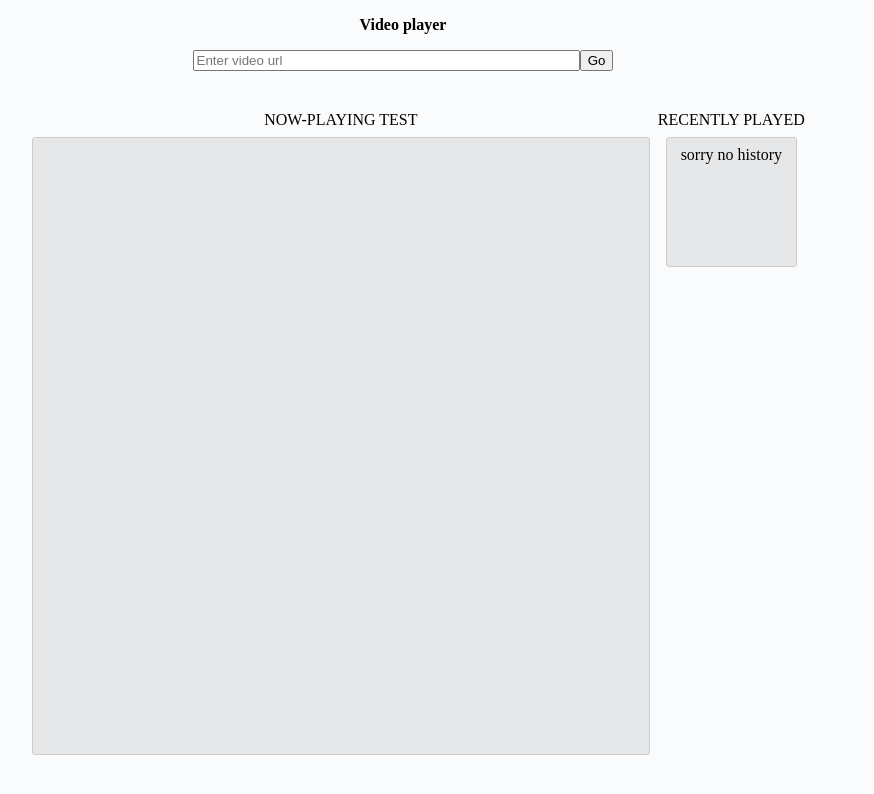
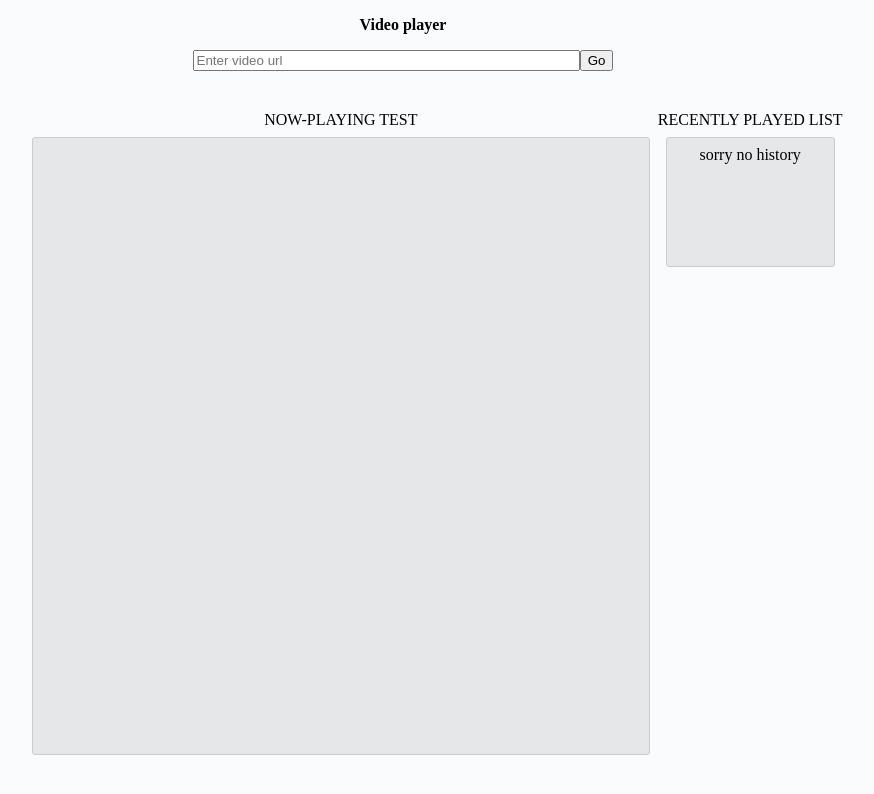
Before and after one commit to prathibhaaa/video-player, a React (Create React App) app: page / in a window 1280 px wide. Shown: the top 794 px of the page, without its empty margins (237-1111 px from the left). Built offline with nearby package versions, Linux system fonts and the light colour scheme.

Commit message:
Update App.js

```diff
--- a/src/App.js
+++ b/src/App.js
@@ -54,7 +54,7 @@ class App extends Component {
               </div>
             </div>
             <div className='col-xs-4'>
-              <label className='label'>RECENTLY PLAYED</label>
+              <label className='label'>RECENTLY PLAYED LIST</label>
               <div className='list inline'>
                 {this.state.history.length > 0 && this.state.history.map((item, index) =>
                   <div>
```
